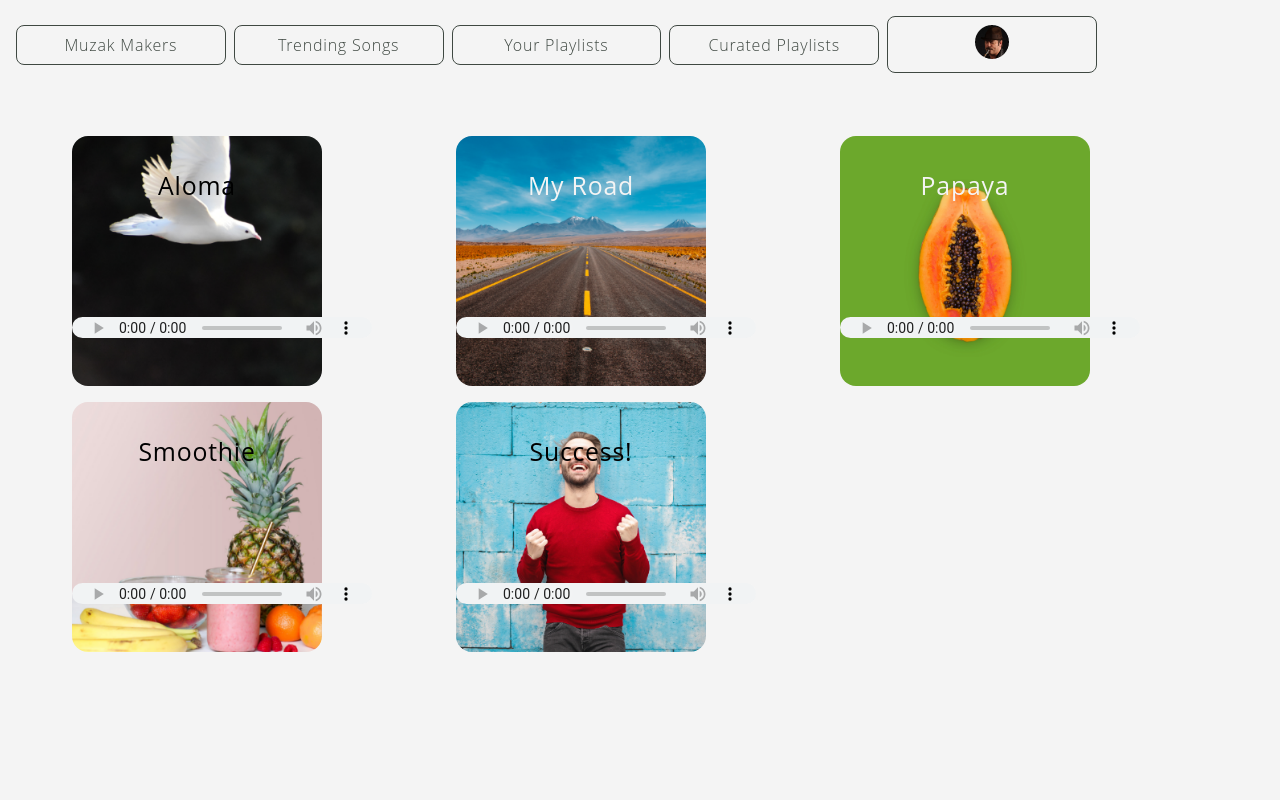
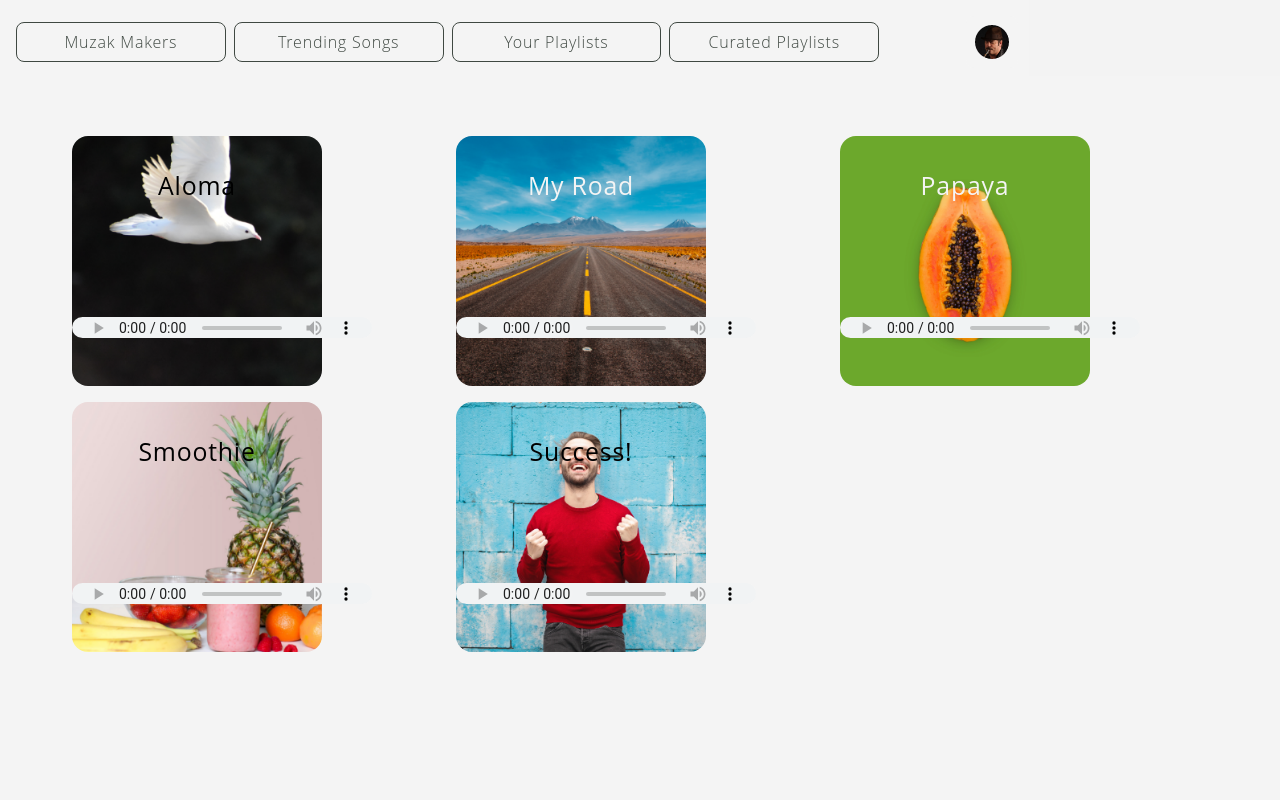
Before and after one commit to jbselby0/streamingmedia, a plain HTML site: page index.html in a window 1280 px wide. Shown: the top 800 px of the page. Drawn offline with Linux system fonts and the light colour scheme.

Commit message:
Fixed account icon spacing

```diff
--- a/index.html
+++ b/index.html
@@ -13,7 +13,7 @@
       <a href="#trending">Trending Songs</a>
       <a href="#urplaylists">Your Playlists</a>
       <a href="#fypplaylists">Curated Playlists</a>
-      <a href="account.html"><img src="images/duke-silver.png" alt="tiny duke silver"></a>
+      <a id="accounticon" href="account.html"><img src="images/duke-silver.png" alt="tiny duke silver"></a>
     </nav>
   </header>
   <main class="grid-container">
--- a/stylesheet.css
+++ b/stylesheet.css
@@ -108,6 +108,21 @@ nav a:hover {
   color: #F4F4F4;
 }
 
+#accounticon {
+  justify-self: center;
+  border: 1.5px solid #ffffff00;
+  border-radius: 8px;
+  width: fit-content;
+  padding: 3px 8px;
+  padding-top: 8px;
+}
+
+#accounticon:hover {
+  border: 1.5px solid #3F4842;
+  border-radius: 8px;
+  background-color: #F4F4F4;
+}
+
 @media (max-width: 430px) {
   header {
     margin: 0;
```
